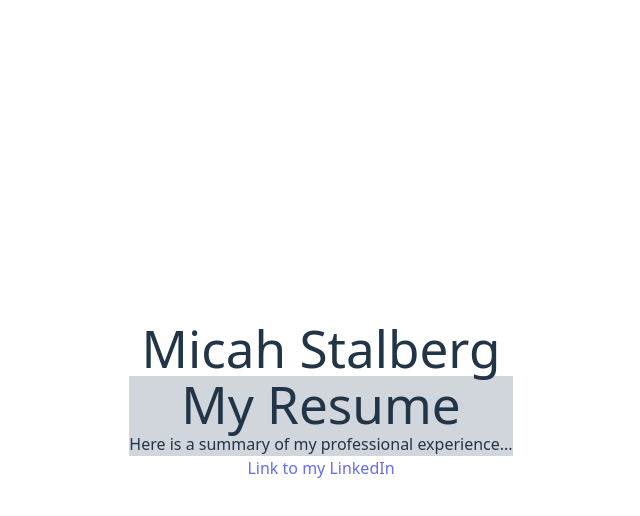
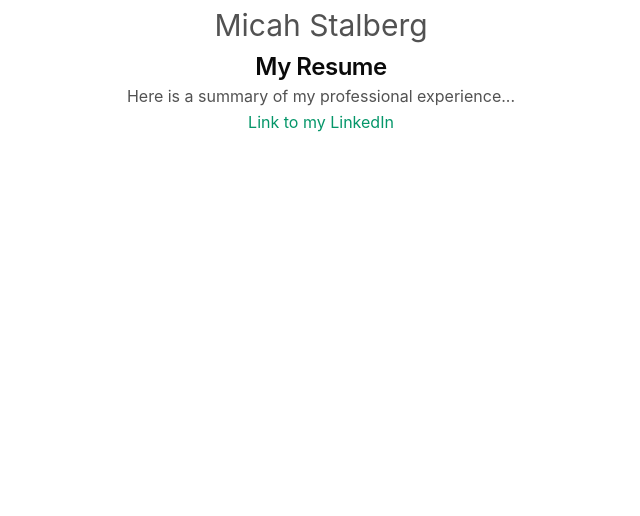
Before and after one commit to 18mstalberg/portfolio, a React (Vite) app: page / in a window 1280 px wide. Shown: the top 516 px of the page, without its empty margins (319-959 px from the left). Built offline with nearby package versions, Linux system fonts and the light colour scheme; no server answers.

Commit message:
Update app theme in index.css

```diff
--- a/src/app/index.css
+++ b/src/app/index.css
@@ -1,6 +1,8 @@
 #root {
   max-width: 1280px;
+  min-height: 100vh;
+  width: 100%;
+  height: 100%;
   margin: 0 auto;
-  padding: 2rem;
   text-align: center;
 }
--- a/src/app/routes/app/portfolio.tsx
+++ b/src/app/routes/app/portfolio.tsx
@@ -2,8 +2,8 @@ import Resume from "../../../features/portfolio/components/Resume";
 
 const PortfolioRoute = () => {
     return (
-        <div>
-            <h1>Micah Stalberg</h1>
+        <div className="p-2 flex-col">
+            <p className="text-3xl">Micah Stalberg</p>
             <Resume />
             <a href="https://www.linkedin.com/in/micah-stalberg-490101182/">Link to my LinkedIn</a>
         </div>
--- a/src/features/portfolio/components/Resume.tsx
+++ b/src/features/portfolio/components/Resume.tsx
@@ -1,7 +1,7 @@
 const Resume = () => {
     return (
-        <div className="bg-gray-300">
-            <h1>My Resume</h1>
+        <div className="">
+            <h2 className="text-2xl">My Resume</h2>
             <p>Here is a summary of my professional experience...</p>
         </div>
     );
--- a/src/index.css
+++ b/src/index.css
@@ -1,13 +1,26 @@
 @import "tailwindcss";
 
 :root {
-  font-family: system-ui, Avenir, Helvetica, Arial, sans-serif;
-  line-height: 1.5;
+  font-family: 'Inter', system-ui, -apple-system, sans-serif;
+  line-height: 1.6;
   font-weight: 400;
 
-  color-scheme: light dark;
-  color: rgba(255, 255, 255, 0.87);
-  background-color: #242424;
+  --bg-primary: #0a0a0a;
+  --bg-secondary: #111111;
+  --bg-elevated: #1a1a1a;
+
+  --text-primary: #f5f5f5;
+  --text-secondary: #a3a3a3;
+  --text-tertiary: #737373;
+
+  --accent: #10b981;
+  --accent-hover: #059669;
+  --accent-light: #34d399;
+
+  --border: #262626;
+
+  color: var(--text-primary);
+  background-color: var(--bg-primary);
 
   font-synthesis: none;
   text-rendering: optimizeLegibility;
@@ -15,61 +28,104 @@
   -moz-osx-font-smoothing: grayscale;
 }
 
-a {
-  font-weight: 500;
-  color: #646cff;
-  text-decoration: inherit;
-}
-
-a:hover {
-  color: #535bf2;
+* {
+  margin: 0;
+  padding: 0;
+  box-sizing: border-box;
 }
 
 body {
   margin: 0;
-  display: flex;
-  place-items: center;
-  min-width: 320px;
   min-height: 100vh;
+  background-color: var(--bg-primary);
+}
+
+#root {
+  max-width: 1280px;
+  width: 100%;
+  min-height: 100vh;
+  margin: 0 auto;
+}
+
+h1,
+h2,
+h3,
+h4,
+h5,
+h6 {
+  color: var(--text-primary);
+  font-weight: 600;
+  letter-spacing: -0.02em;
 }
 
 h1 {
-  font-size: 3.2em;
+  font-size: 3.5rem;
   line-height: 1.1;
+}
+
+p {
+  color: var(--text-secondary);
+  line-height: 1.7;
+}
+
+a {
+  color: var(--accent);
+  text-decoration: none;
+  transition: color 0.2s ease;
+}
+
+a:hover {
+  color: var(--accent-hover);
 }
 
 button {
   border-radius: 8px;
-  border: 1px solid transparent;
-  padding: 0.6em 1.2em;
-  font-size: 1em;
+  border: 1px solid var(--border);
+  padding: 0.75rem 1.5rem;
+  font-size: 1rem;
   font-weight: 500;
   font-family: inherit;
-  background-color: #1a1a1a;
+  background-color: var(--bg-elevated);
+  color: var(--text-primary);
   cursor: pointer;
-  transition: border-color 0.25s;
+  transition: all 0.2s ease;
 }
 
 button:hover {
-  border-color: #646cff;
+  border-color: var(--accent);
+  background-color: var(--bg-secondary);
 }
 
-button:focus,
-button:focus-visible {
-  outline: 4px auto -webkit-focus-ring-color;
+button.primary {
+  background-color: var(--accent);
+  border-color: var(--accent);
+  color: #000;
 }
 
+button.primary:hover {
+  background-color: var(--accent-hover);
+  border-color: var(--accent-hover);
+}
+
+button:focus-visible {
+  outline: 2px solid var(--accent);
+  outline-offset: 2px;
+}
+
+/* Light mode (optional) */
 @media (prefers-color-scheme: light) {
   :root {
-    color: #213547;
-    background-color: #ffffff;
-  }
+    --bg-primary: #ffffff;
+    --bg-secondary: #f9fafb;
+    --bg-elevated: #f3f4f6;
 
-  a:hover {
-    color: #747bff;
-  }
+    --text-primary: #0a0a0a;
+    --text-secondary: #525252;
+    --text-tertiary: #737373;
 
-  button {
-    background-color: #f9f9f9;
+    --accent: #059669;
+    --accent-hover: #047857;
+
+    --border: #e5e5e5;
   }
 }
```
